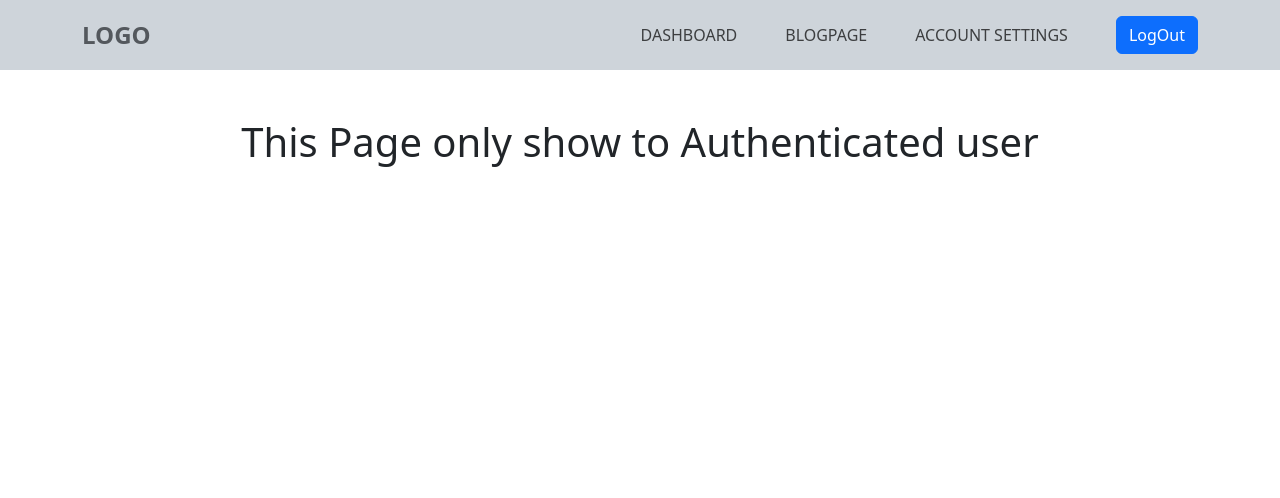
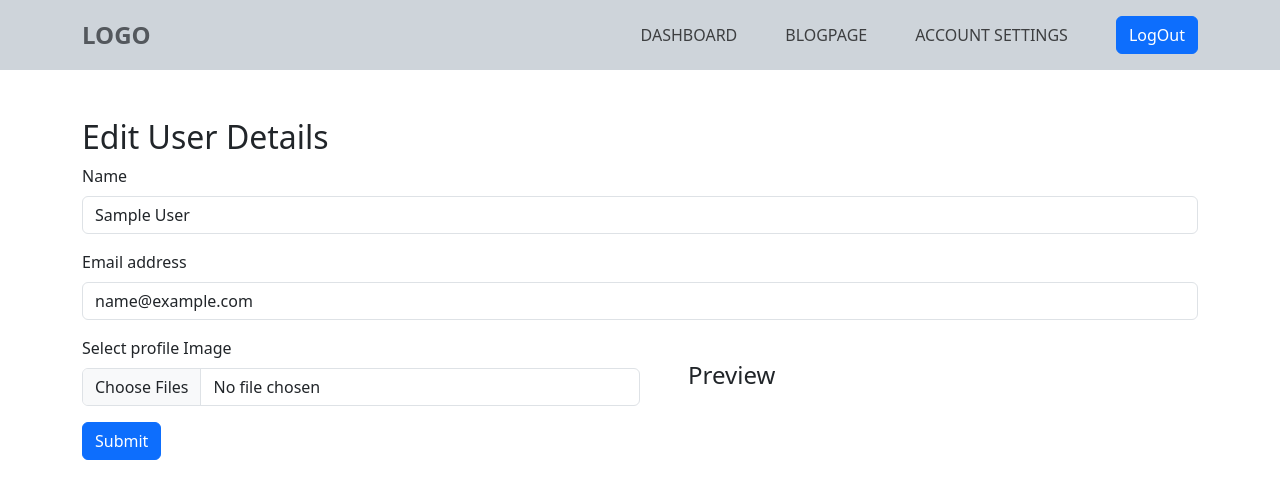
Before and after one commit to riteshmvteams/leaning-reactbootstrap-protectedroutes, a React (Vite) app: page /dashboard in a window 1280 px wide. Shown: the top 498 px of the page. Built offline with nearby package versions, Linux system fonts and the light colour scheme; sample sign-in values are in the browser's storage.

Commit message:
feat: user can fill and save details

```diff
--- a/src/context/authReducer.js
+++ b/src/context/authReducer.js
@@ -2,6 +2,7 @@
 export const initialState = {
   isLogged: false,
   authorizationToken: localStorage.getItem("token") || null,
+  user: JSON.parse(localStorage.getItem("user")) || {},
 };
 
 export const authReducer = (state, action) => {
@@ -18,6 +19,10 @@ export const authReducer = (state, action) => {
       localStorage.removeItem("token");
       return { ...state, authorizationToken: null };
 
+    case "saveUser":
+      localStorage.setItem("user", JSON.stringify(action.payload));
+      return { ...state, user: action.payload };
+
     default:
       return { ...state };
   }
--- a/src/index.css
+++ b/src/index.css
@@ -6,3 +6,17 @@ a {
 a:is(:hover, :focus-visible) {
   opacity: 1;
 }
+
+.avatar {
+  width: 80px;
+  height: 80px;
+  border-radius: 50%;
+  overflow: hidden;
+  margin: 0;
+}
+
+.avatar img {
+  width: 100%;
+  height: 100%;
+  object-fit: cover;
+}
--- a/src/pages/Dashboard.jsx
+++ b/src/pages/Dashboard.jsx
@@ -1,7 +1,76 @@
+import { useState } from "react";
+import { Button, Form } from "react-bootstrap";
+import { useAuth } from "../hooks/useAuth";
+
 export default function Dashboard() {
+  const { state, dispatch } = useAuth();
+  const [user, setUser] = useState({
+    name: state.user.name || "",
+    email: state.user.email || "",
+    file: state.user.file || "",
+  });
+
+  // upload file
+  const handleFileUpload = (e) => {
+    setUser((prev) => ({
+      ...prev,
+      file: URL.createObjectURL(e.target.files[0]),
+    }));
+  };
+
+  // onsubmit of form
+  const handleUserSubmit = (e) => {
+    e.preventDefault();
+    if (!user.name || !user.email || !user.file) return;
+
+    dispatch({ type: "saveUser", payload: user });
+  };
+
   return (
-    <h1 className="fs-1 text-center mt-5">
-      This Page only show to Authenticated user
-    </h1>
+    <main className="container">
+      <div className="mt-5">
+        <h2>{state.user ? "Edit User Details" : "Save User Details"}</h2>
+        <form onSubmit={handleUserSubmit}>
+          <Form.Group className="mb-3" controlId="formBasicName">
+            <Form.Label>Name</Form.Label>
+            <Form.Control
+              type="text"
+              placeholder="Enter Name"
+              value={user.name}
+              onChange={(e) =>
+                setUser((prev) => ({ ...prev, name: e.target.value }))
+              }
+            />
+          </Form.Group>
+          <Form.Group className="mb-3" controlId="formBasicEmail">
+            <Form.Label>Email address</Form.Label>
+            <Form.Control
+              type="email"
+              placeholder="Enter email"
+              value={user.email}
+              onChange={(e) =>
+                setUser((prev) => ({ ...prev, email: e.target.value }))
+              }
+            />
+          </Form.Group>
+          <div className="d-flex gap-5 align-items-center">
+            <Form.Group controlId="formFile" className="mb-3 w-50">
+              <Form.Label>Select profile Image</Form.Label>
+              <Form.Control type="file" multiple onChange={handleFileUpload} />
+            </Form.Group>
+
+            {user.file === "" ? (
+              <h4>Preview</h4>
+            ) : (
+              <figure className="avatar">
+                <img src={user.file} alt="userImg" />
+              </figure>
+            )}
+          </div>
+
+          <Button type="submit">Submit</Button>
+        </form>
+      </div>
+    </main>
   );
 }
```
